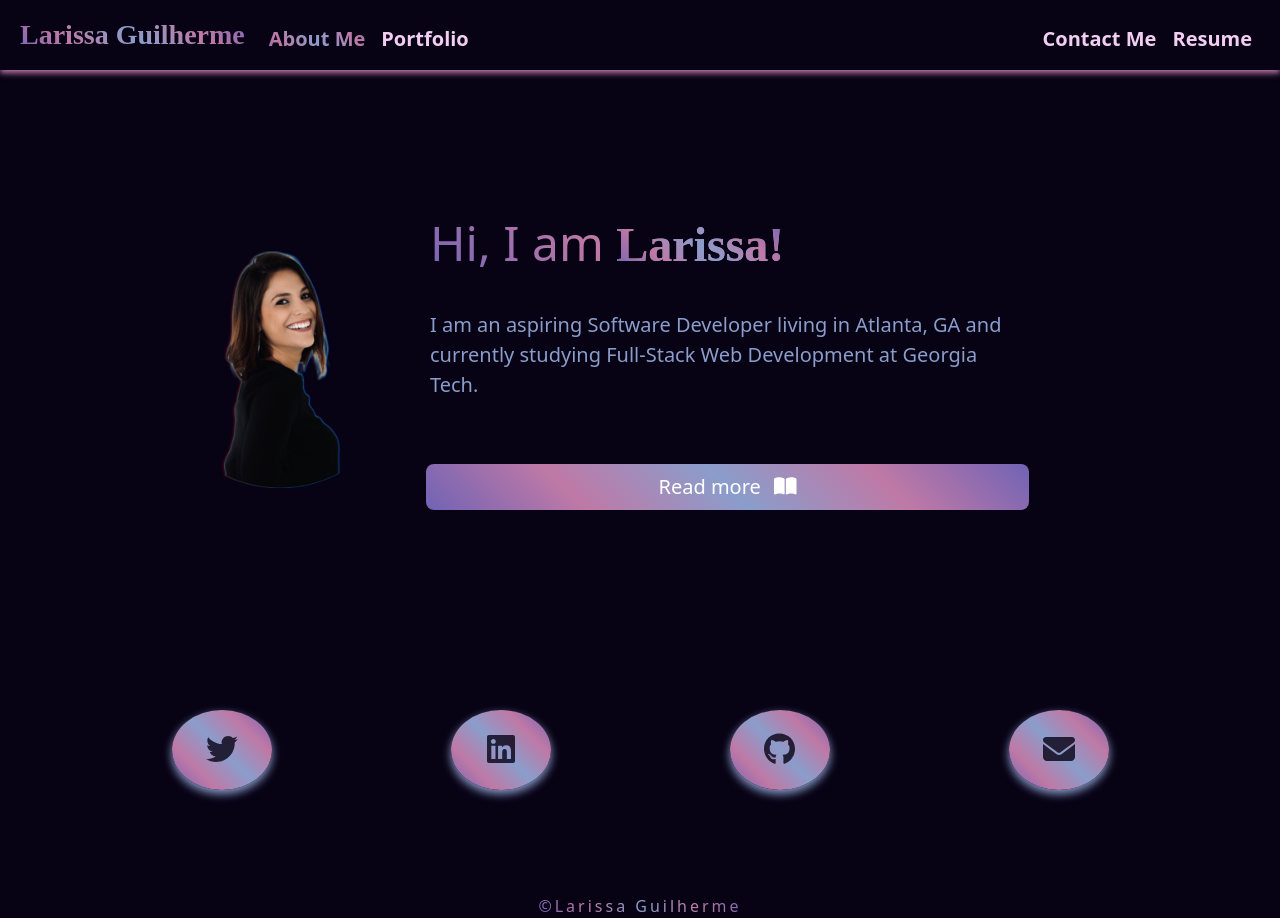
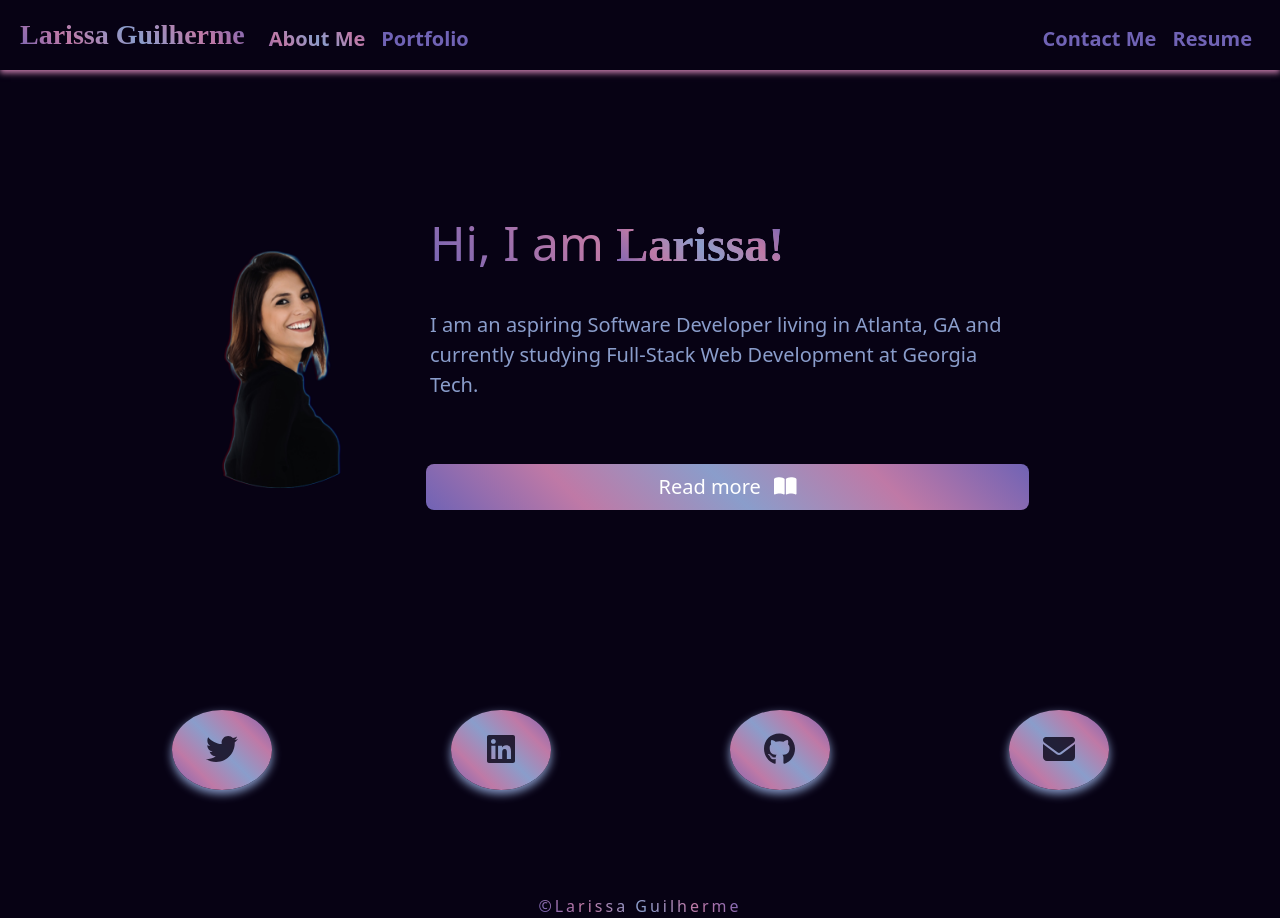
Before and after one commit to larigens/reactfolio, a React (Create React App) app: page / in a window 1280 px wide. Built offline with nearby package versions, Linux system fonts and the light colour scheme; a web font is replaced by a local one.

Commit message:
changed nav link color

```diff
--- a/src/components/Navigation.js
+++ b/src/components/Navigation.js
@@ -8,12 +8,12 @@ export default function Navigation({ currentPage, setCurrentPage }) {
                 <Navbar.Toggle aria-controls="navbarSupportedContent" />
                 <Navbar.Collapse id="navbarSupportedContent">
                     <Nav className="me-auto mb-2 mb-lg-0">
-                        <Nav.Link className={`nav-link light-shades gradient-hv mt-2 fs-5 fw-semibold ${currentPage === "About" || currentPage === "Home" ? "gradient-text" : ""}`} href="#About" onClick={() => setCurrentPage("About")}>About Me</Nav.Link>
-                        <Nav.Link className={`nav-link light-shades gradient-hv mt-2 fs-5 fw-semibold ${currentPage === "Portfolio" ? "gradient-text" : ""}`} href="#Portfolio" onClick={() => setCurrentPage("Portfolio")}>Portfolio</Nav.Link>
+                        <Nav.Link className={`nav-link dark-accent gradient-hv mt-2 fs-5 fw-semibold ${currentPage === "About" || currentPage === "Home" ? "gradient-text" : ""}`} href="#About" onClick={() => setCurrentPage("About")}>About Me</Nav.Link>
+                        <Nav.Link className={`nav-link dark-accent gradient-hv mt-2 fs-5 fw-semibold ${currentPage === "Portfolio" ? "gradient-text" : ""}`} href="#Portfolio" onClick={() => setCurrentPage("Portfolio")}>Portfolio</Nav.Link>
                     </Nav>
                     <Nav className="ms-auto mb-2 mb-lg-0 justify-content-end">
-                        <Nav.Link className={`nav-link light-shades gradient-hv mt-2 fs-5 fw-semibold ${currentPage === "Contact" ? "gradient-text" : ""}`} href="#Contact" onClick={() => setCurrentPage("Contact")}>Contact Me</Nav.Link>
-                        <Nav.Link className={`nav-link light-shades gradient-hv mt-2 fs-5 fw-semibold ${currentPage === "Resume" ? "gradient-text" : ""}`} href="#Resume" onClick={() => setCurrentPage("Resume")}>Resume</Nav.Link>
+                        <Nav.Link className={`nav-link dark-accent gradient-hv mt-2 fs-5 fw-semibold ${currentPage === "Contact" ? "gradient-text" : ""}`} href="#Contact" onClick={() => setCurrentPage("Contact")}>Contact Me</Nav.Link>
+                        <Nav.Link className={`nav-link dark-accent gradient-hv mt-2 fs-5 fw-semibold ${currentPage === "Resume" ? "gradient-text" : ""}`} href="#Resume" onClick={() => setCurrentPage("Resume")}>Resume</Nav.Link>
                     </Nav>
                 </Navbar.Collapse>
             </Container>
```
